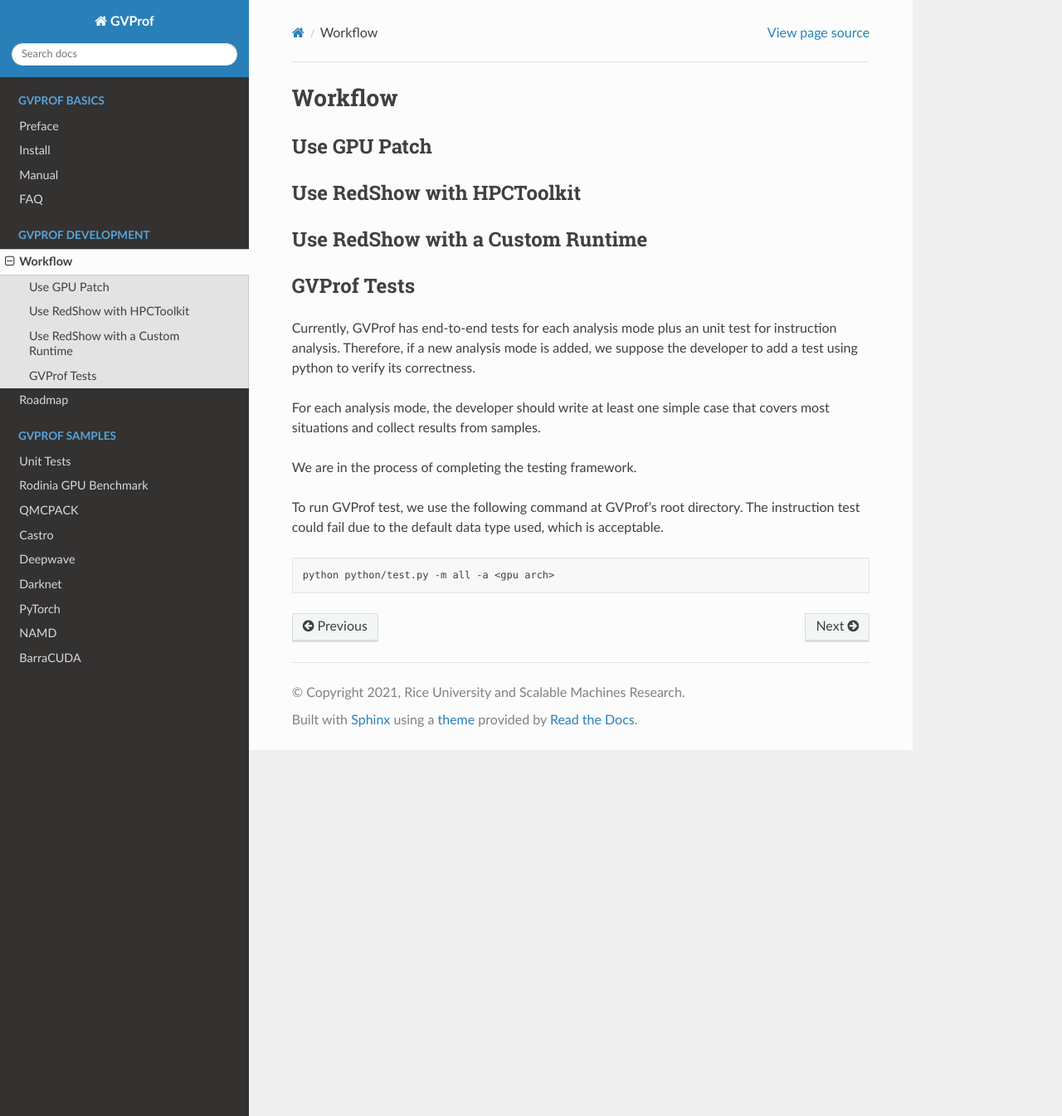
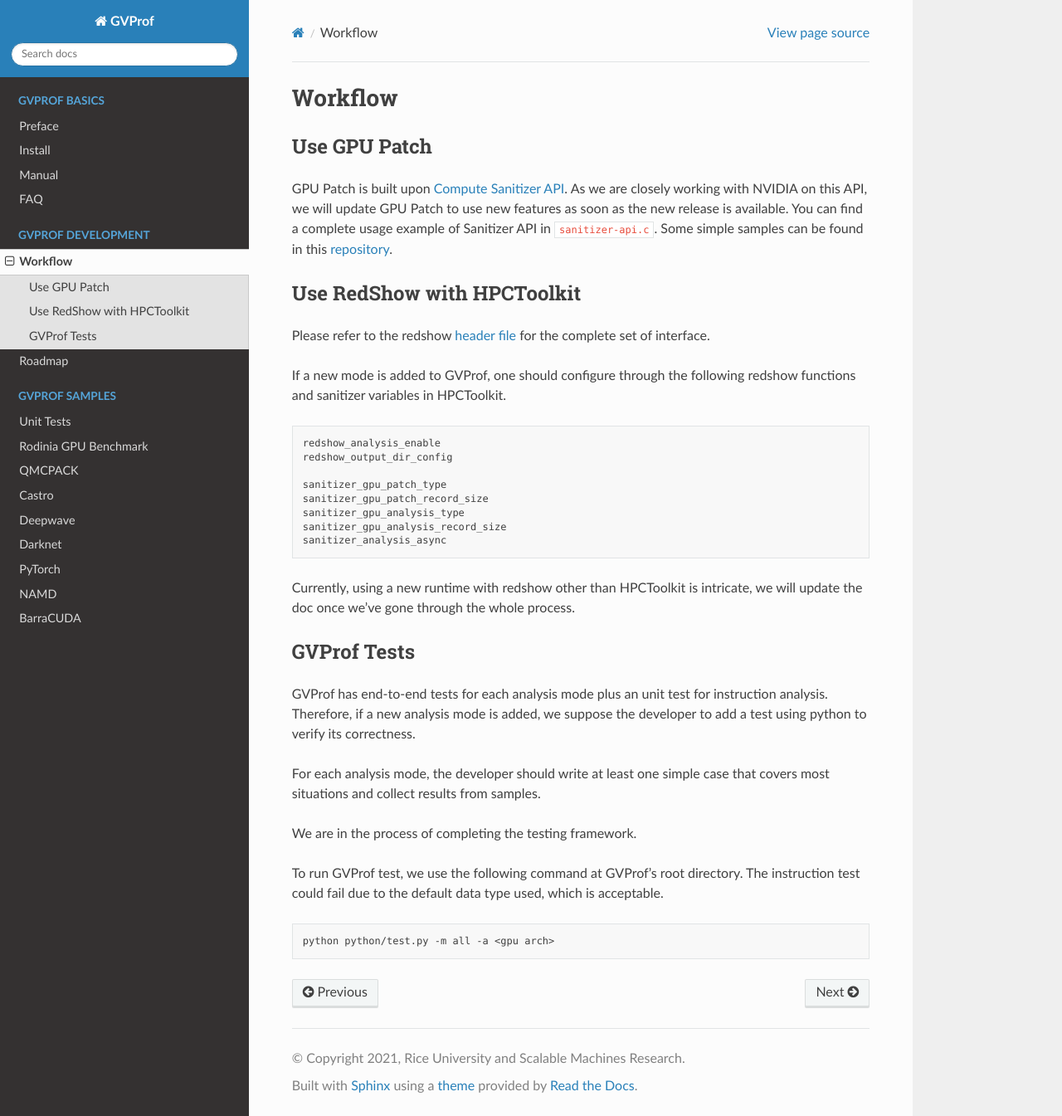
Before and after one commit to GVProf/GVProf, a Sphinx documentation site: the page built from docs/workflow.md, in a window 1280 px wide and 1345 px high. Shown: the whole window at 83% size. Built offline with Sphinx 7.4.7 and the Read the Docs theme 2.0.0, drawn with Linux system fonts in a browser that asks for light colours; pages that are not in the unit, such as notebooks, are missing from menus.

Commit message:
Update docs

````diff
--- a/docs/workflow.md
+++ b/docs/workflow.md
@@ -2,13 +2,33 @@
 
 ## Use GPU Patch
 
+GPU Patch is built upon [Compute Sanitizer API](https://docs.nvidia.com/cuda/sanitizer-docs/index.html).
+As we are closely working with NVIDIA on this API, we will update GPU Patch to use new features as soon as the new release is available.
+You can find a complete usage example of Sanitizer API in [`sanitizer-api.c`](https://github.com/HPCToolkit/hpctoolkit/blob/sanitizer/src/tool/hpcrun/gpu/nvidia/sanitizer-api.c).
+Some simple samples can be found in this [repository](https://github.com/NVIDIA/compute-sanitizer-samples).
+
 ## Use RedShow with HPCToolkit
 
-## Use RedShow with a Custom Runtime
+Please refer to the redshow [header file](https://github.com/GVProf/redshow/blob/master/include/redshow.h) for the complete set of interface.
+
+If a new mode is added to GVProf, one should configure through the following redshow functions and sanitizer variables in HPCToolkit.
+
+```
+redshow_analysis_enable
+redshow_output_dir_config
+
+sanitizer_gpu_patch_type
+sanitizer_gpu_patch_record_size
+sanitizer_gpu_analysis_type
+sanitizer_gpu_analysis_record_size
+sanitizer_analysis_async
+```
+
+Currently, using a new runtime with redshow other than HPCToolkit is intricate, we will update the doc once we've gone through the whole process.
 
 ## GVProf Tests
 
-Currently, GVProf has end-to-end tests for each analysis mode plus an unit test for instruction analysis. Therefore, if a new analysis mode is added, we suppose the developer to add a test using python to verify its correctness.
+GVProf has end-to-end tests for each analysis mode plus an unit test for instruction analysis. Therefore, if a new analysis mode is added, we suppose the developer to add a test using python to verify its correctness.
 
 For each analysis mode, the developer should write at least one simple case that covers most situations and collect results from samples.
 
````
Also changed, not shown: docs/preface.md (+5 -3 lines).
